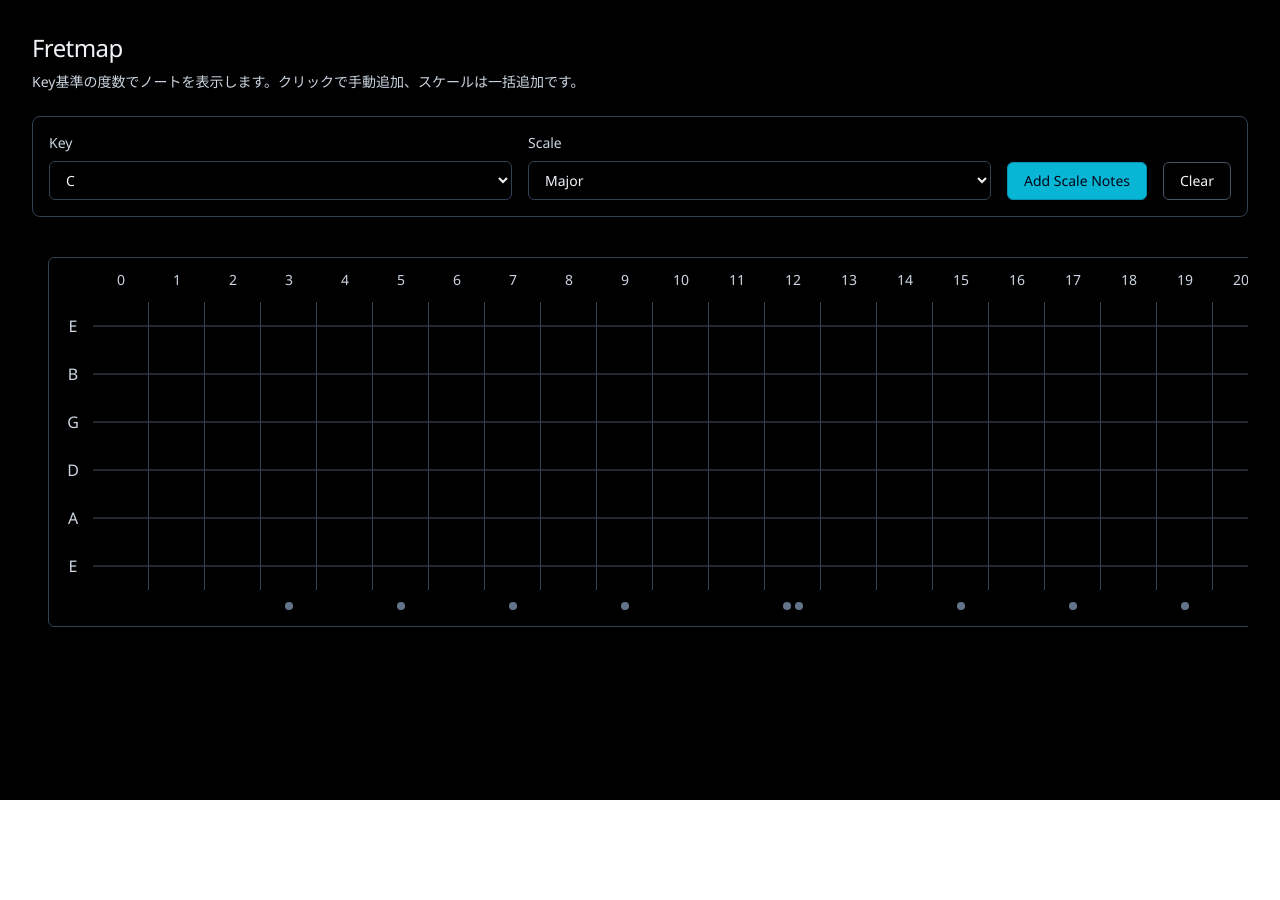
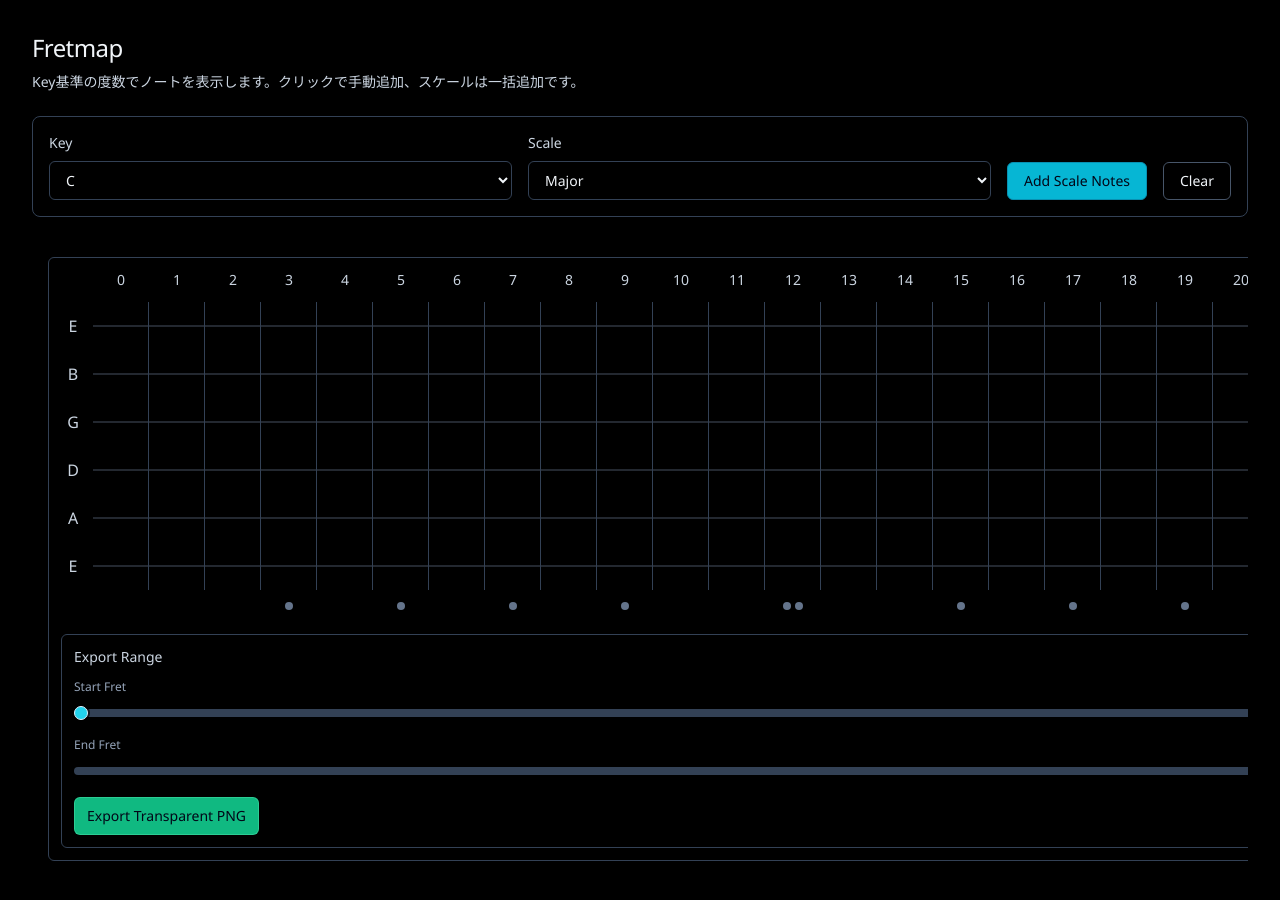
Before and after one commit to cizneeh/fretcanvas, a React (Vite) app: page / in a window 1280 px wide. Shown: the top 900 px of the page. Before the commit the page ends 800 px from the top, so only its background shows below. Built offline with nearby package versions, Linux system fonts and the light colour scheme.

Commit message:
透過画像export機能

```diff
--- a/src/App.tsx
+++ b/src/App.tsx
@@ -12,6 +12,11 @@ function App() {
     addScaleNotes,
     clearHighlightedNotes,
     togglePosition,
+    exportFretStart,
+    exportFretEnd,
+    handleExportFretStartChange,
+    handleExportFretEndChange,
+    exportTransparentPng,
   } = useFretboardState()
 
   return (
@@ -37,6 +42,11 @@ function App() {
           keyPc={keyPc}
           highlightedPositions={highlightedPositions}
           onTogglePosition={togglePosition}
+          exportFretStart={exportFretStart}
+          exportFretEnd={exportFretEnd}
+          onExportFretStartChange={handleExportFretStartChange}
+          onExportFretEndChange={handleExportFretEndChange}
+          onExportTransparentPng={exportTransparentPng}
         />
       </div>
     </main>
--- a/src/components/FretboardView.tsx
+++ b/src/components/FretboardView.tsx
@@ -15,13 +15,26 @@ type FretboardViewProps = {
   keyPc: PitchClass
   highlightedPositions: Set<PositionId>
   onTogglePosition: (positionId: PositionId) => void
+  exportFretStart: number
+  exportFretEnd: number
+  onExportFretStartChange: (nextStart: number) => void
+  onExportFretEndChange: (nextEnd: number) => void
+  onExportTransparentPng: () => void
 }
 
 export const FretboardView = ({
   keyPc,
   highlightedPositions,
   onTogglePosition,
+  exportFretStart,
+  exportFretEnd,
+  onExportFretStartChange,
+  onExportFretEndChange,
+  onExportTransparentPng,
 }: FretboardViewProps) => {
+  const exportStart = Math.min(exportFretStart, exportFretEnd)
+  const exportEnd = Math.max(exportFretStart, exportFretEnd)
+
   return (
     <section className="bg-black">
       <div className="overflow-x-auto p-4">
@@ -92,6 +105,52 @@ export const FretboardView = ({
               )
             })}
           </div>
+
+          <div className="mt-5 rounded-md border border-slate-700 bg-black/80 p-3">
+            <div className="mb-3 flex items-center justify-between text-sm text-slate-300">
+              <span>Export Range</span>
+              <span className="font-medium text-slate-100">
+                Frets {exportStart} - {exportEnd}
+              </span>
+            </div>
+
+            <div className="mb-2">
+              <div className="mb-1 text-xs text-slate-400">Start Fret</div>
+              <input
+                className="range-thumb mb-3 h-2 w-full appearance-none rounded-full bg-slate-700"
+                type="range"
+                min={0}
+                max={FRET_NUMBERS.length - 1}
+                value={exportFretStart}
+                onChange={(event) => {
+                  onExportFretStartChange(Number(event.target.value))
+                }}
+                aria-label="Export start fret"
+              />
+            </div>
+            <div className="mb-4">
+              <div className="mb-1 text-xs text-slate-400">End Fret</div>
+              <input
+                className="range-thumb h-2 w-full appearance-none rounded-full bg-slate-700"
+                type="range"
+                min={0}
+                max={FRET_NUMBERS.length - 1}
+                value={exportFretEnd}
+                onChange={(event) => {
+                  onExportFretEndChange(Number(event.target.value))
+                }}
+                aria-label="Export end fret"
+              />
+            </div>
+
+            <button
+              type="button"
+              className="rounded-md border border-emerald-400/80 bg-emerald-500 px-3 py-2 text-sm font-medium text-slate-950 transition hover:bg-emerald-400"
+              onClick={onExportTransparentPng}
+            >
+              Export Transparent PNG
+            </button>
+          </div>
         </div>
       </div>
     </section>
--- a/src/hooks/useFretboardState.ts
+++ b/src/hooks/useFretboardState.ts
@@ -1,5 +1,7 @@
 import { useState } from 'react'
+import { exportTransparentPng } from '../libs/exportTransparentPng'
 import {
+  FRET_COUNT,
   FRET_NUMBERS,
   getPositionId,
   normalizePc,
@@ -14,6 +16,8 @@ export const useFretboardState = () => {
   const [keyPc, setKeyPc] = useState<PitchClass>(0)
   const [selectedScale, setSelectedScale] = useState<ScaleId | undefined>('major')
   const [highlightedPositions, setHighlightedPositions] = useState<Set<PositionId>>(() => new Set())
+  const [exportFretStart, setExportFretStart] = useState(0)
+  const [exportFretEnd, setExportFretEnd] = useState(FRET_COUNT)
 
   const addScaleNotes = () => {
     if (selectedScale === undefined) {
@@ -58,6 +62,31 @@ export const useFretboardState = () => {
     })
   }
 
+  const handleExportFretStartChange = (nextStart: number) => {
+    const clampedStart = Math.max(0, Math.min(nextStart, FRET_COUNT))
+    setExportFretStart(clampedStart)
+    if (clampedStart > exportFretEnd) {
+      setExportFretEnd(clampedStart)
+    }
+  }
+
+  const handleExportFretEndChange = (nextEnd: number) => {
+    const clampedEnd = Math.max(0, Math.min(nextEnd, FRET_COUNT))
+    setExportFretEnd(clampedEnd)
+    if (clampedEnd < exportFretStart) {
+      setExportFretStart(clampedEnd)
+    }
+  }
+
+  const handleExportTransparentPng = () => {
+    exportTransparentPng({
+      keyPc,
+      highlightedPositions,
+      exportFretStart,
+      exportFretEnd,
+    })
+  }
+
   return {
     /** keyのPitch Class */
     keyPc,
@@ -68,5 +97,10 @@ export const useFretboardState = () => {
     addScaleNotes,
     clearHighlightedNotes,
     togglePosition,
+    exportFretStart,
+    exportFretEnd,
+    handleExportFretStartChange,
+    handleExportFretEndChange,
+    exportTransparentPng: handleExportTransparentPng,
   }
 }
--- a/src/index.css
+++ b/src/index.css
@@ -14,3 +14,25 @@ body {
   margin: 0;
   min-width: 320px;
 }
+
+.range-thumb::-webkit-slider-thumb {
+  -webkit-appearance: none;
+  appearance: none;
+  width: 14px;
+  height: 14px;
+  border-radius: 9999px;
+  background: #22d3ee;
+  border: 1px solid #e0f2fe;
+  box-shadow: 0 0 0 2px rgba(0, 0, 0, 0.6);
+  cursor: pointer;
+}
+
+.range-thumb::-moz-range-thumb {
+  width: 14px;
+  height: 14px;
+  border-radius: 9999px;
+  background: #22d3ee;
+  border: 1px solid #e0f2fe;
+  box-shadow: 0 0 0 2px rgba(0, 0, 0, 0.6);
+  cursor: pointer;
+}
--- /dev/null
+++ b/src/libs/exportTransparentPng.ts
@@ -0,0 +1,156 @@
+import {
+  DEGREE_LABELS,
+  getPositionId,
+  MARKER_FRETS,
+  normalizePc,
+  OPEN_STRINGS,
+  type PitchClass,
+  type PositionId,
+} from './model'
+
+type ExportTransparentPngInput = {
+  keyPc: PitchClass
+  highlightedPositions: Set<PositionId>
+  exportFretStart: number
+  exportFretEnd: number
+}
+
+export const exportTransparentPng = ({
+  keyPc,
+  highlightedPositions,
+  exportFretStart,
+  exportFretEnd,
+}: ExportTransparentPngInput) => {
+  const start = Math.min(exportFretStart, exportFretEnd)
+  const end = Math.max(exportFretStart, exportFretEnd)
+  const fretCountInRange = end - start + 1
+
+  const paddingX = 12
+  const paddingY = 12
+  const labelWidth = 34
+  const headerHeight = 26
+  const rowHeight = 44
+  const markerHeight = 20
+  const cellWidth = 56
+  const boardHeight = OPEN_STRINGS.length * rowHeight
+
+  const canvasWidth = paddingX * 2 + labelWidth + fretCountInRange * cellWidth
+  const canvasHeight = paddingY * 2 + headerHeight + boardHeight + markerHeight
+
+  const canvas = document.createElement('canvas')
+  canvas.width = canvasWidth
+  canvas.height = canvasHeight
+  const ctx = canvas.getContext('2d')
+  if (ctx === null) {
+    return
+  }
+
+  const boardLeft = paddingX + labelWidth
+  const boardTop = paddingY + headerHeight
+
+  // Background is intentionally transparent.
+  ctx.clearRect(0, 0, canvasWidth, canvasHeight)
+  ctx.font = '12px "Avenir Next", "Avenir", "Segoe UI", sans-serif'
+  ctx.textAlign = 'center'
+  ctx.textBaseline = 'middle'
+
+  for (let fret = start; fret <= end; fret += 1) {
+    const xCenter = boardLeft + (fret - start + 0.5) * cellWidth
+    ctx.fillStyle = 'rgba(148, 163, 184, 0.9)'
+    ctx.fillText(String(fret), xCenter, paddingY + headerHeight / 2)
+
+    const lineX = boardLeft + (fret - start + 1) * cellWidth
+    ctx.strokeStyle = 'rgba(71, 85, 105, 0.85)'
+    ctx.lineWidth = 1
+    ctx.beginPath()
+    ctx.moveTo(lineX, boardTop)
+    ctx.lineTo(lineX, boardTop + boardHeight)
+    ctx.stroke()
+  }
+
+  OPEN_STRINGS.forEach((stringInfo, row) => {
+    const yCenter = boardTop + row * rowHeight + rowHeight / 2
+    ctx.fillStyle = 'rgba(203, 213, 225, 0.95)'
+    ctx.textAlign = 'center'
+    ctx.fillText(stringInfo.name, paddingX + labelWidth / 2, yCenter)
+
+    ctx.strokeStyle = 'rgba(100, 116, 139, 0.85)'
+    ctx.lineWidth = 1
+    ctx.beginPath()
+    ctx.moveTo(boardLeft, yCenter)
+    ctx.lineTo(boardLeft + fretCountInRange * cellWidth, yCenter)
+    ctx.stroke()
+
+    for (let fret = start; fret <= end; fret += 1) {
+      const positionId = getPositionId(stringInfo.id, fret)
+      if (!highlightedPositions.has(positionId)) {
+        continue
+      }
+
+      const pitchClass = normalizePc(stringInfo.midi + fret)
+      const intervalFromKey = normalizePc(pitchClass - keyPc)
+      const isRoot = intervalFromKey === 0
+      const label = DEGREE_LABELS[intervalFromKey]
+      const xCenter = boardLeft + (fret - start + 0.5) * cellWidth
+
+      ctx.fillStyle = isRoot ? 'rgba(244, 63, 94, 1)' : 'rgba(34, 211, 238, 1)'
+      ctx.beginPath()
+      ctx.arc(xCenter, yCenter, 16, 0, Math.PI * 2)
+      ctx.fill()
+
+      ctx.strokeStyle = isRoot ? 'rgba(255, 228, 230, 1)' : 'rgba(224, 242, 254, 1)'
+      ctx.lineWidth = 1.5
+      ctx.beginPath()
+      ctx.arc(xCenter, yCenter, 16, 0, Math.PI * 2)
+      ctx.stroke()
+
+      ctx.fillStyle = isRoot ? '#ffffff' : '#082f49'
+      ctx.font = '600 13px "Avenir Next", "Avenir", "Segoe UI", sans-serif'
+      ctx.textAlign = 'center'
+      ctx.textBaseline = 'middle'
+      ctx.fillText(label, xCenter, yCenter + 0.5)
+    }
+  })
+
+  const markerY = boardTop + boardHeight + markerHeight / 2
+  for (let fret = start; fret <= end; fret += 1) {
+    if (!MARKER_FRETS.includes(fret)) {
+      continue
+    }
+
+    const xCenter = boardLeft + (fret - start + 0.5) * cellWidth
+    const isDoubleMarker = fret === 12 || fret === 24
+    ctx.fillStyle = 'rgba(100, 116, 139, 0.9)'
+    ctx.beginPath()
+    ctx.arc(xCenter - (isDoubleMarker ? 4 : 0), markerY, 2.5, 0, Math.PI * 2)
+    ctx.fill()
+
+    if (isDoubleMarker) {
+      ctx.beginPath()
+      ctx.arc(xCenter + 4, markerY, 2.5, 0, Math.PI * 2)
+      ctx.fill()
+    }
+  }
+
+  const filename = `fretmap-frets-${start}-${end}.png`
+  canvas.toBlob(
+    (blob) => {
+      if (blob === null) {
+        return
+      }
+
+      const file = new File([blob], filename, { type: 'image/png' })
+      const downloadUrl = URL.createObjectURL(file)
+      const anchor = document.createElement('a')
+      anchor.href = downloadUrl
+      anchor.setAttribute('download', filename)
+      anchor.style.display = 'none'
+      document.body.append(anchor)
+      anchor.click()
+      anchor.remove()
+      setTimeout(() => URL.revokeObjectURL(downloadUrl), 2000)
+    },
+    'image/png',
+    1,
+  )
+}
```
